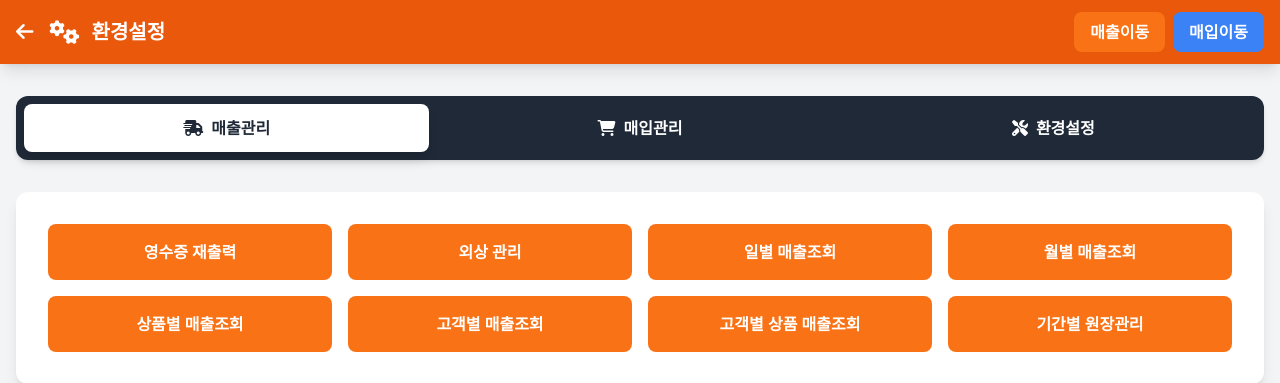
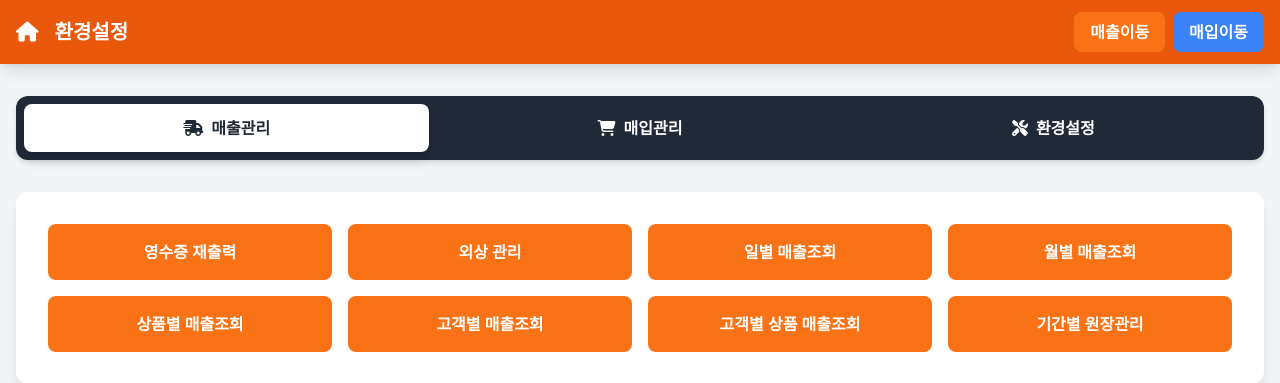
Before and after one commit to JINWOOK1234/pos_project, a Flask app: page /settings in a window 1280 px wide. Shown: the top 383 px of the page. Run offline with Flask 3, Linux system fonts and the light colour scheme; a user stored in the database is signed in; some libraries are stand-ins or nearby versions.

Commit message:
각 타이틀 아이콘 수정

```diff
--- a/templates/purchase_registration.html
+++ b/templates/purchase_registration.html
@@ -34,8 +34,7 @@
                     <a href="{{ url_for('dashboard') }}" class="flex items-center text-white hover:text-orange-200">
                         <i class="fas fa-home mr-4 text-xl"></i>
                     </a>
-                    <i class="fas fa-truck-loading text-2xl mr-3"></i>
-                    <h1 class="text-xl font-bold">매입 등록</h1>
+                        <h1 class="text-xl font-bold">매입 등록</h1>
                 </div>
                 <div class="flex items-center space-x-2">
                     <a href="{{ url_for('sales_registration_page') }}" class="bg-indigo-500 hover:bg-indigo-600 text-white font-bold py-2 px-4 rounded-lg transition duration-300">매출이동</a>
--- a/templates/sales_registration.html
+++ b/templates/sales_registration.html
@@ -34,7 +34,6 @@
                     <a href="{{ url_for('dashboard') }}" class="flex items-center text-white hover:text-indigo-200">
                         <i class="fas fa-home mr-4 text-xl"></i>
                     </a>
-                    <i class="fas fa-cart-plus text-2xl mr-3"></i>
                     <h1 class="text-xl font-bold">매출 등록</h1>
                 </div>
                 <div class="flex items-center space-x-2">
--- a/templates/settings.html
+++ b/templates/settings.html
@@ -24,9 +24,8 @@
             <div class="container mx-auto px-4 py-3 flex justify-between items-center">
                 <div class="flex items-center">
                     <a href="{{ url_for('dashboard') }}" class="flex items-center text-white hover:text-orange-200">
-                        <i class="fas fa-arrow-left mr-4 text-xl"></i>
+                        <i class="fas fa-home mr-4 text-xl"></i>
                     </a>
-                    <i class="fas fa-cogs text-2xl mr-3"></i>
                     <h1 class="text-xl font-bold">환경설정</h1>
                 </div>
                 <div class="flex items-center space-x-2">
```
